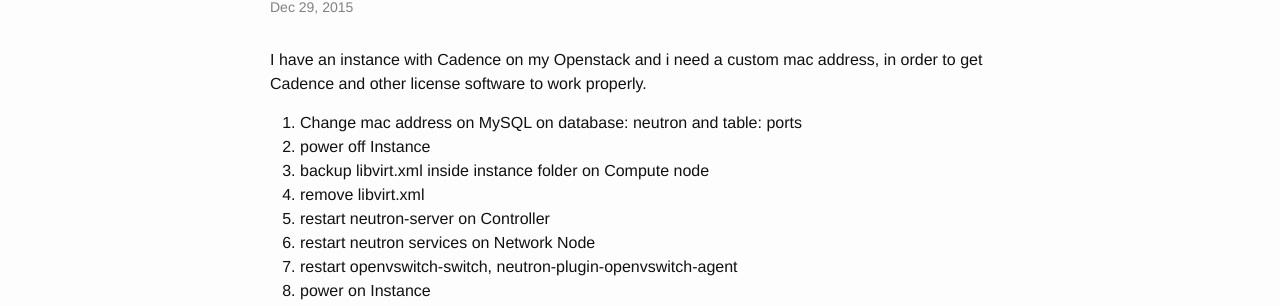
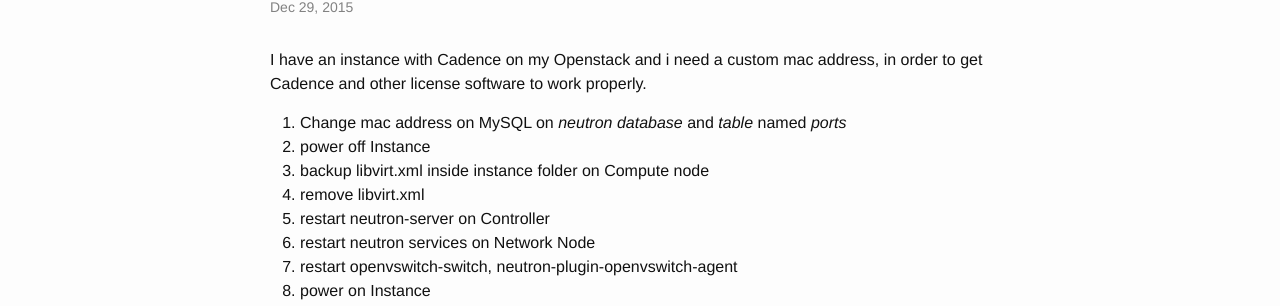
Before and after one commit to arainho/arainho.github.io, a Jekyll site: the page built from _posts/2015-12-29-change-default-mac-address-in-openstack-instance.md, in a window 1280 px wide. Shown: the part 194-500 px from the top of the page. Built offline with Jekyll 4.4.1, drawn with Linux system fonts in a browser that asks for light colours.

Commit message:
fix line

```diff
--- a/_posts/2015-12-29-change-default-mac-address-in-openstack-instance.md
+++ b/_posts/2015-12-29-change-default-mac-address-in-openstack-instance.md
@@ -5,11 +5,9 @@ date:   2015-12-29 15:22:03
 categories: openstack mac-address linux instance cadence
 ---
 
-
-
 I have an instance with Cadence on my Openstack and i need a custom mac address, in order to get Cadence and other license software to work properly.
 
-1. Change mac address on MySQL on database: neutron and table: ports
+1. Change mac address on MySQL on _neutron database_ and _table_ named _ports_
 2. power off Instance
 3. backup libvirt.xml inside instance folder on Compute node
 4. remove libvirt.xml
```
